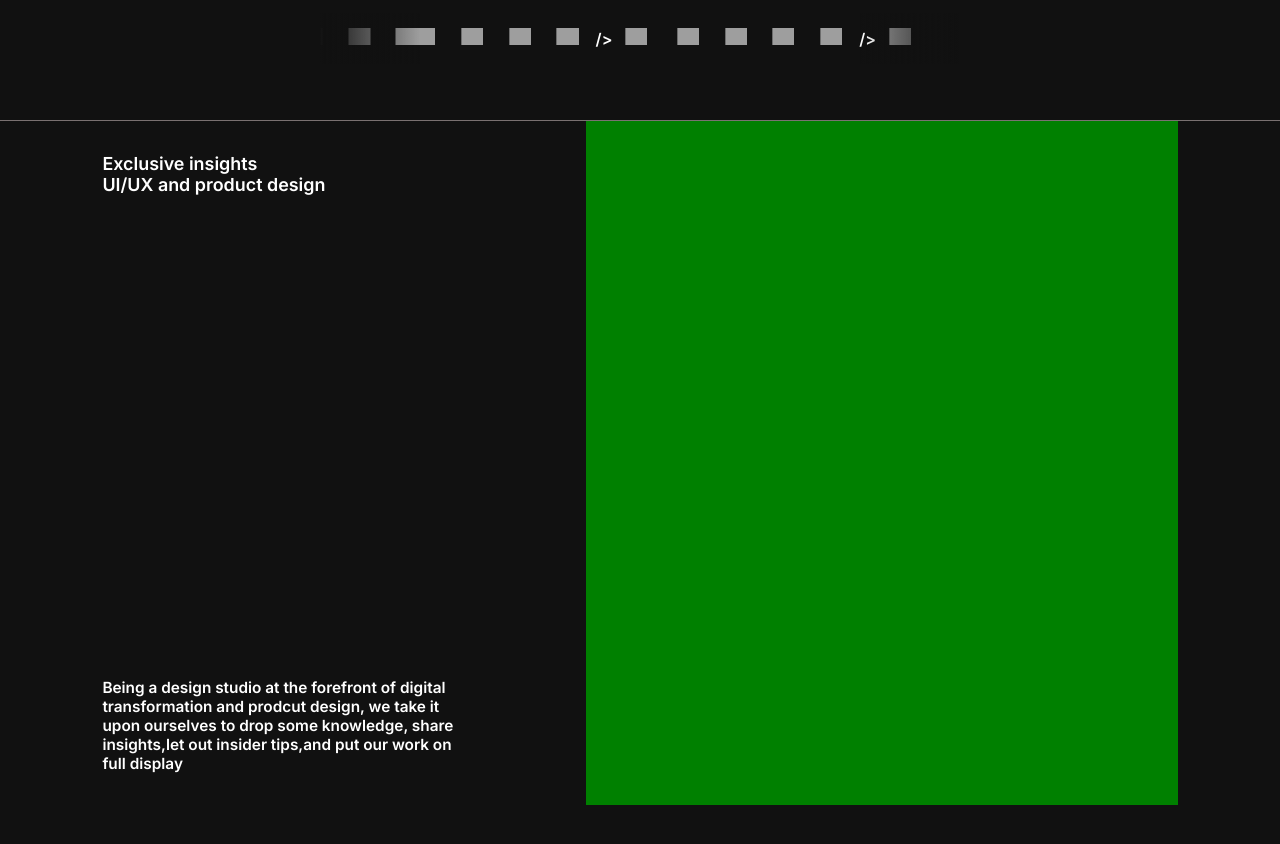
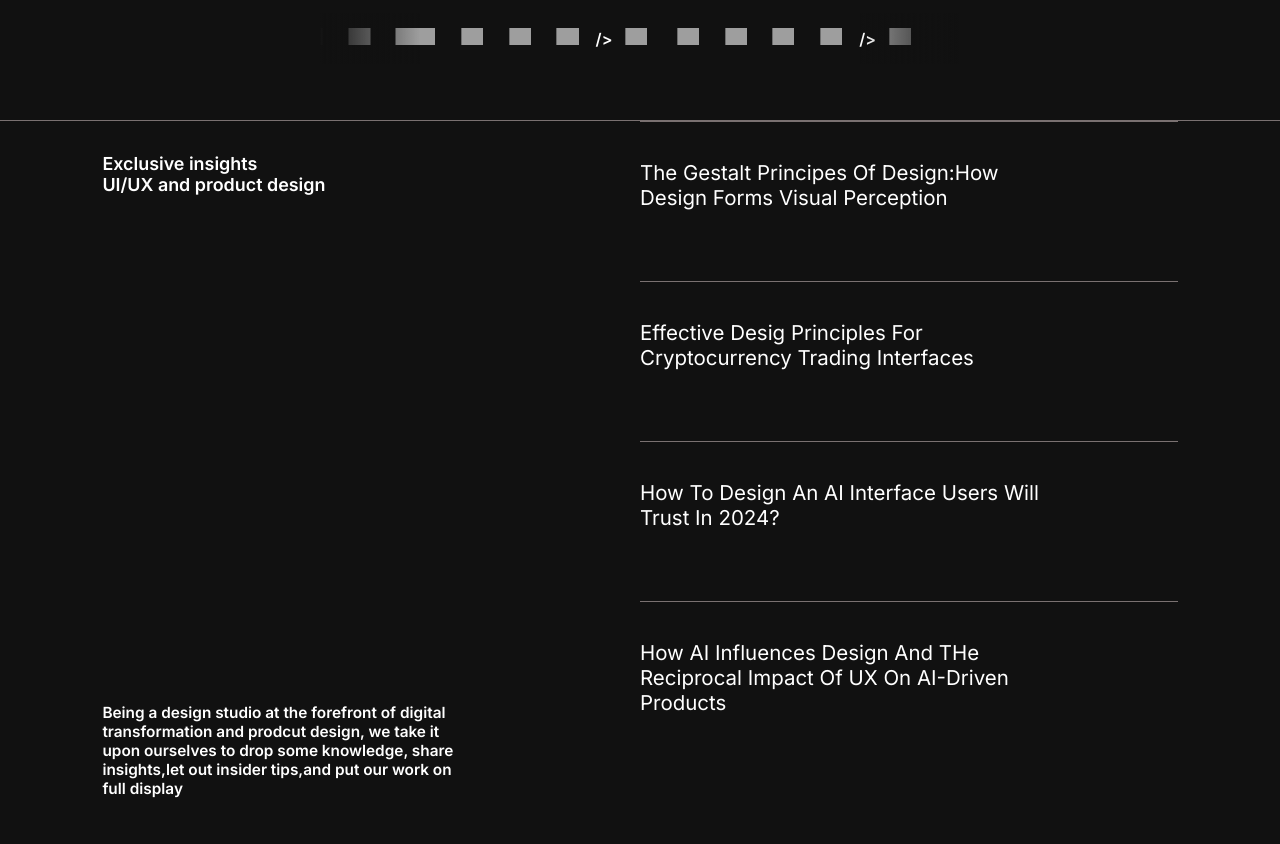
Before and after one commit to abhishek-end/lezrav-frontend, a plain HTML site: page index.html in a window 1280 px wide. Shown: the part 680-1524 px from the top of the page. Drawn offline with nearby package versions, Linux system fonts and the light colour scheme; grey boxes are pictures that could not be loaded.

Commit message:
right side stying done

```diff
--- a/index.html
+++ b/index.html
@@ -161,7 +161,24 @@
             share insights,let out insider tips,and put our work on  <br>full display
           </h5>
         </div>
-        <div class="div-right"></div>
+        <div class="div-right">
+          <div class="right-elem">
+            <h2>the gestalt principes of design:How <br>Design Forms visual perception</h2>
+            <img src="https://assets-global.website-files.com/64a5e6675a4159253d0ee3e0/65c5011d306a52274ebea027_cover.webp" alt="img">
+          </div>
+          <div class="right-elem">
+            <h2>Effective desig principles for <br>cryptocurrency trading interfaces </h2>
+            <img src="https://assets-global.website-files.com/64a5e6675a4159253d0ee3e0/65c5011d306a52274ebea027_cover.webp" alt="img">
+          </div>
+          <div class="right-elem">
+            <h2>How to Design An AI Interface Users Will <br>Trust in 2024?</h2>
+            <img src="https://assets-global.website-files.com/64a5e6675a4159253d0ee3e0/65c5011d306a52274ebea027_cover.webp" alt="img">
+          </div>
+          <div class="right-elem">
+            <h2>How AI influences Design And THe <br>reciprocal impact of UX on AI-Driven <br> products</h2>
+            <img src="https://assets-global.website-files.com/64a5e6675a4159253d0ee3e0/65c5011d306a52274ebea027_cover.webp" alt="img">
+          </div>
+        </div>
       </div>
     </div>
     <script
--- a/styles.css
+++ b/styles.css
@@ -205,7 +205,7 @@ nav button svg {
   justify-content: space-between;
   border-top: 0.5px solid #7a7171;
   padding: 0 8vw;
-  padding-bottom: 9vw;
+  padding-bottom: 7vw;
 }
 .div-left {
   position: relative;
@@ -216,7 +216,6 @@ nav button svg {
   justify-content: space-between;
   align-items: flex-start;
   flex-direction: column;
-  /* background-color: r; */
   padding: 2.5vw 0;
 }
 .div-left h4 span {
@@ -225,13 +224,31 @@ nav button svg {
 .div-left h5 {
   font-size: 1.2vw;
   font-weight: 600;
-  text-wrap: wrap;
 }
 
 .div-right {
   position: relative;
-  width: 55%;
+  width: 50%;
   height: 100%;
   top: 0;
-  background-color: green;
 }
+.div-right h2 {
+  font-size: 1.6vw;
+  text-transform: capitalize;
+  font-weight: 400;
+}
+.right-elem {
+  border-top: 0.5px solid #7a7171;
+  padding: 3vw 0;
+  height: 160px;
+}
+/* .right-elem:nth-child(4) {
+  border-bottom: none;
+} */
+.div-right .right-elem img {
+  width: 8vw;
+  height: 8vw;
+  object-fit: cover;
+  border-radius: 50%;
+  opacity: 0;
+}
```
